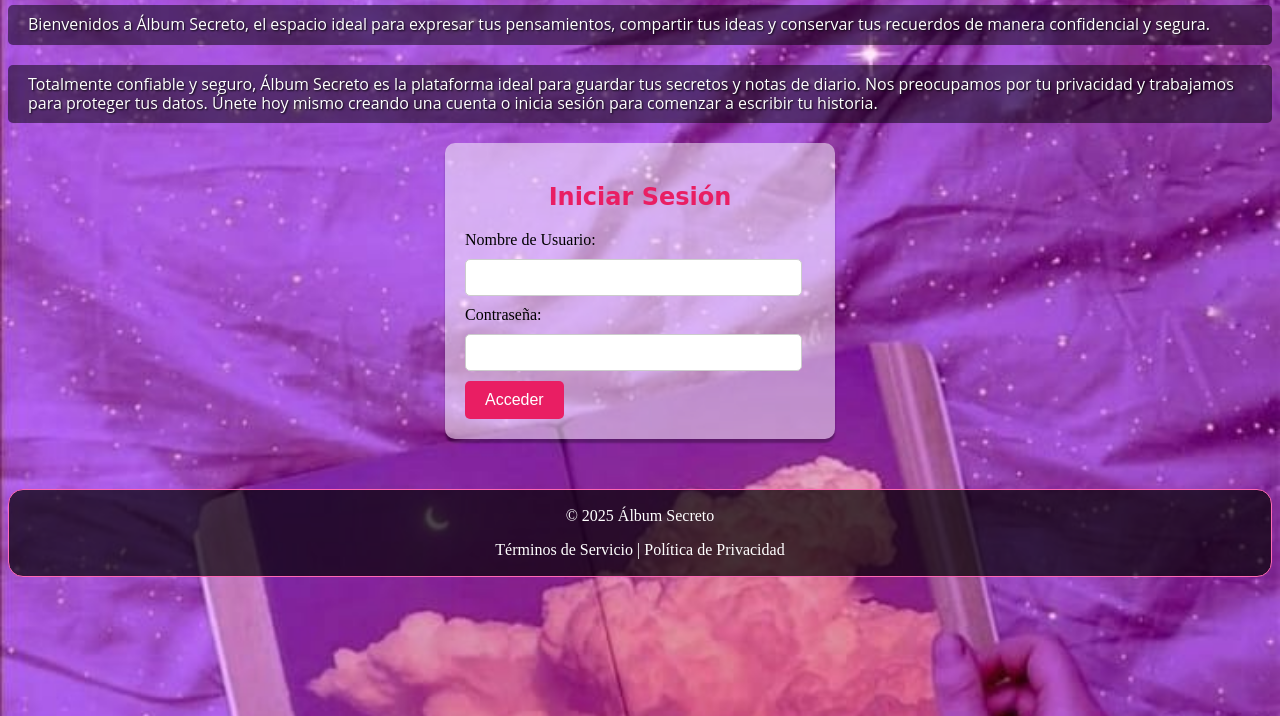
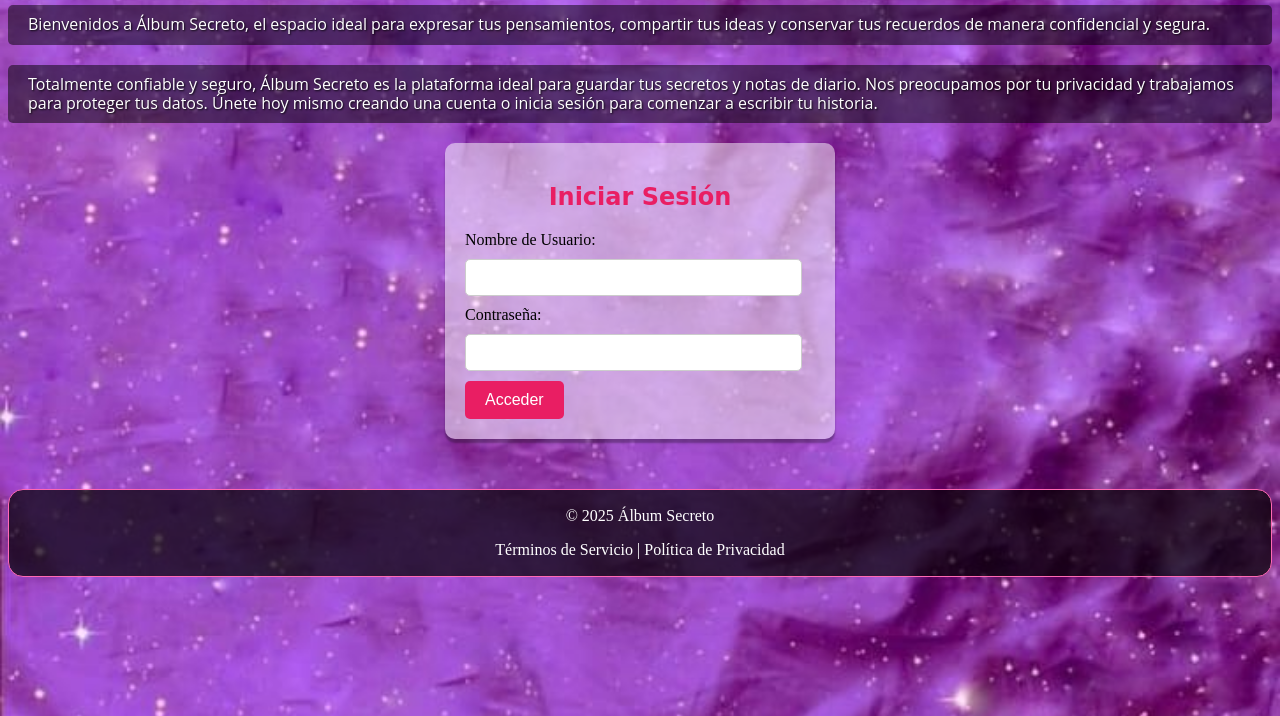
Before and after one commit to CristianY-Ram/AlbumSecreto, a plain HTML site: page index.html in a window 1280 px wide. Shown: the part 84-800 px from the top of the page. Drawn offline with Linux system fonts and the light colour scheme.

Commit message:
Ahora el fondo no se centra

```diff
--- a/resources/styles/style.css
+++ b/resources/styles/style.css
@@ -45,8 +45,7 @@ body {
     background-size: cover;
     /* Evita repetición de imagen */
     background-repeat: no-repeat;
-    /* Centra la imagen */
-    background-position: center;
+
     /* Mantiene fondo fijo */
     background-attachment: fixed;
 }
```
